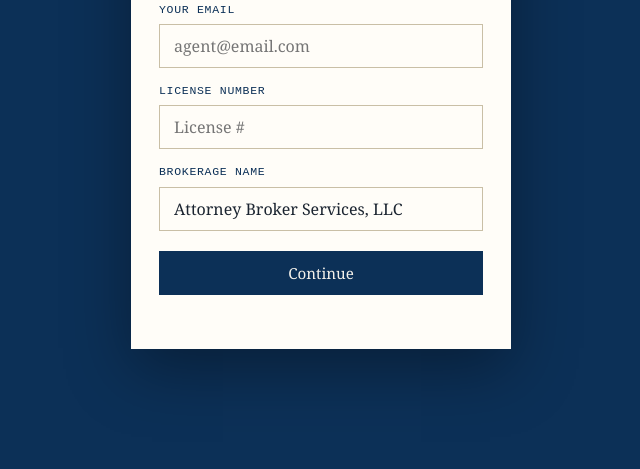
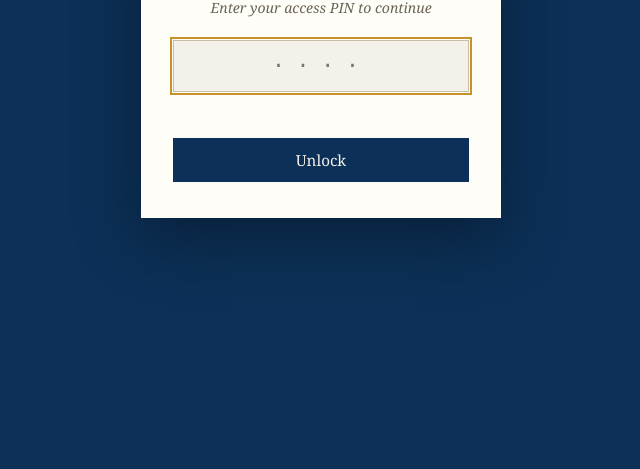
Before and after one commit to ABS-TMS/showing-tour, a website: page index.html in a window 1280 px wide. Shown: the part 331-800 px from the top of the page, without its empty margins (319-959 px from the left). Drawn offline with nearby package versions, Linux system fonts and the light colour scheme.

Commit message:
Add PIN gate for access control

```diff
--- a/index.html
+++ b/index.html
@@ -347,6 +347,56 @@
   .identity-submit:hover { background: var(--navy-deep); }
   .identity-error { color: var(--red-flag); font-size: 0.82rem; margin-top: 8px; min-height: 1.1em; }
 
+  /* ---------- PIN gate ---------- */
+  #pinGate {
+    position: fixed;
+    inset: 0;
+    background: var(--navy);
+    display: flex;
+    align-items: center;
+    justify-content: center;
+    z-index: 200;
+    padding: 24px;
+  }
+  #pinGate.hidden { display: none; }
+  .hidden-by-pin { display: none !important; }
+  .pin-card {
+    background: var(--paper);
+    border-top: 4px solid var(--gold);
+    padding: 36px 32px;
+    max-width: 360px;
+    width: 100%;
+    text-align: center;
+    box-shadow: 0 20px 60px rgba(0,0,0,0.35);
+  }
+  .pin-card h2 { margin: 0 0 6px; color: var(--navy); font-size: 1.3rem; font-weight: normal; }
+  .pin-card p { margin: 0 0 22px; font-size: 0.88rem; color: #6B6354; font-style: italic; }
+  .pin-input {
+    width: 100%;
+    font-family: 'Courier New', Courier, monospace;
+    font-size: 1.4rem;
+    letter-spacing: 0.5em;
+    text-align: center;
+    padding: 12px 10px;
+    border: 1px solid #C9BFA6;
+    background: var(--cream);
+    color: var(--ink);
+    margin-bottom: 16px;
+  }
+  .pin-input:focus { outline: 2px solid var(--gold); outline-offset: 1px; }
+  .pin-error { min-height: 1.2em; color: var(--red-flag); font-size: 0.82rem; margin-bottom: 14px; font-family: 'Courier New', Courier, monospace; }
+  .pin-submit {
+    width: 100%;
+    background: var(--navy);
+    color: var(--cream);
+    padding: 12px;
+    font-family: Georgia, serif;
+    font-size: 0.95rem;
+    border: none;
+    cursor: pointer;
+  }
+  .pin-submit:hover { background: var(--navy-deep); }
+
   /* ---------- Signing screen ---------- */
   .signing-banner {
     padding: 12px 16px;
@@ -417,7 +467,17 @@
 </head>
 <body>
 
-<div id="identityGate">
+<div id="pinGate">
+  <div class="pin-card">
+    <h2>Showing Tour Agreement</h2>
+    <p>Enter your access PIN to continue</p>
+    <input type="password" inputmode="numeric" maxlength="6" class="pin-input" id="pinInput" placeholder="&middot;&middot;&middot;&middot;">
+    <div class="pin-error" id="pinError"></div>
+    <button class="pin-submit" id="pinSubmit">Unlock</button>
+  </div>
+</div>
+
+<div id="identityGate" class="hidden-by-pin">
   <div class="identity-card">
     <h2>Showing Tour Agreement</h2>
     <p class="identity-sub">Quick agent info before you start &mdash; this appears on the agreement.</p>
@@ -467,6 +527,47 @@
 </div>
 
 <script>
+// ---------- PIN gate ----------
+const SHOWING_TOUR_PIN = "6193";
+const PIN_STORAGE_KEY = "showing_tour_unlocked";
+
+const pinGate = document.getElementById('pinGate');
+const identityGateEl = document.getElementById('identityGate');
+const pinInput = document.getElementById('pinInput');
+const pinError = document.getElementById('pinError');
+const pinSubmit = document.getElementById('pinSubmit');
+
+function unlockPinGate() {
+  pinGate.classList.add('hidden');
+  identityGateEl.classList.remove('hidden-by-pin');
+}
+
+function checkShowingTourPin() {
+  const entered = pinInput.value.trim();
+  if (entered === SHOWING_TOUR_PIN) {
+    try { localStorage.setItem(PIN_STORAGE_KEY, "true"); } catch (e) {}
+    pinError.textContent = '';
+    unlockPinGate();
+  } else {
+    pinError.textContent = "That PIN didn't match. Try again.";
+    pinInput.value = '';
+    pinInput.focus();
+  }
+}
+
+pinSubmit.addEventListener('click', checkShowingTourPin);
+pinInput.addEventListener('keydown', (e) => { if (e.key === 'Enter') checkShowingTourPin(); });
+
+(function initPinGate() {
+  let alreadyUnlocked = false;
+  try { alreadyUnlocked = localStorage.getItem(PIN_STORAGE_KEY) === "true"; } catch (e) {}
+  if (alreadyUnlocked) {
+    unlockPinGate();
+  } else {
+    pinInput.focus();
+  }
+})();
+
 // ---------- Supabase client ----------
 const SUPABASE_URL = 'https://petfaclkzdudyvyhifaj.supabase.co';
 const SUPABASE_ANON_KEY = 'sb_publishable_H6IVVyBLqTTsub1zH_igSw_EqimRQ9Y';
```
